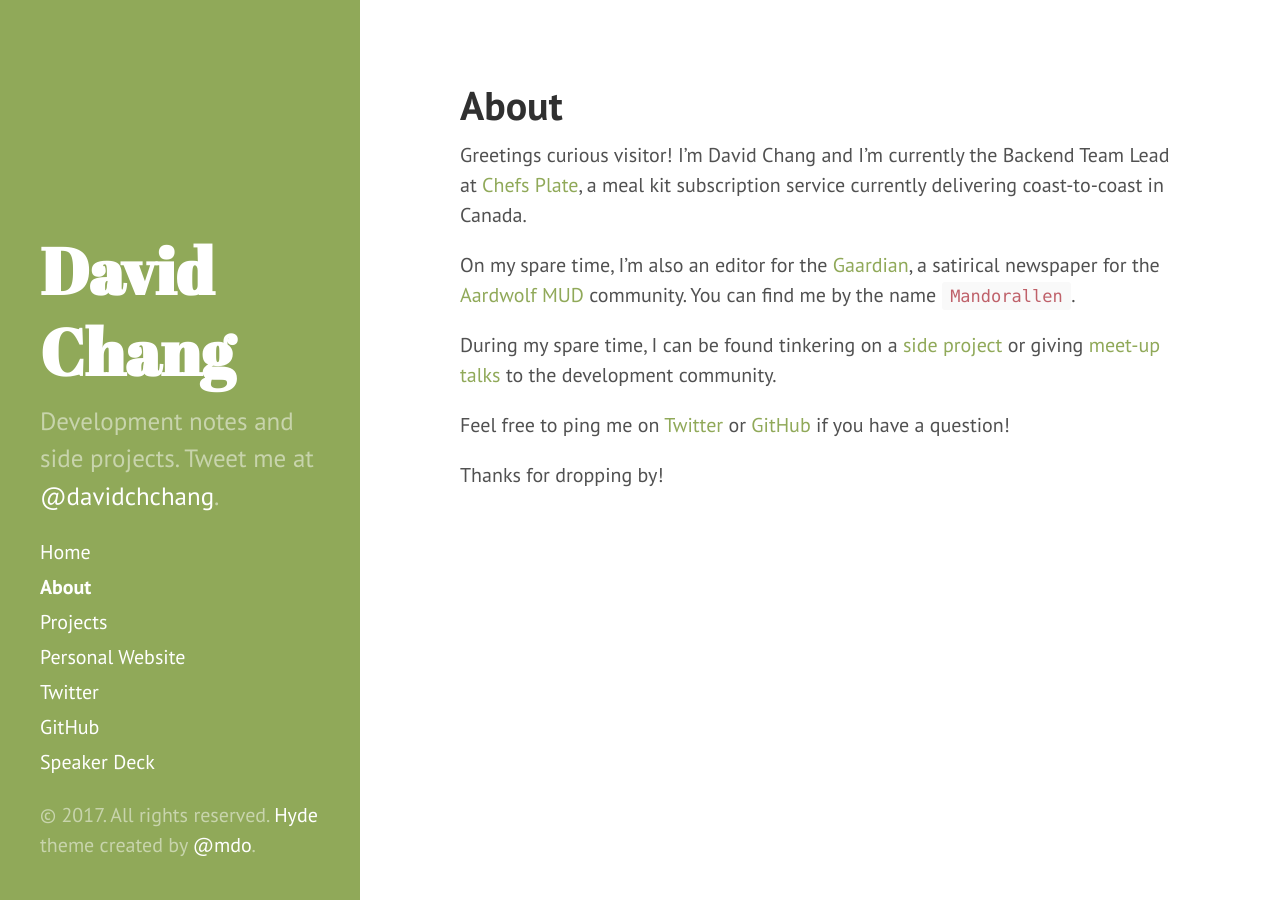
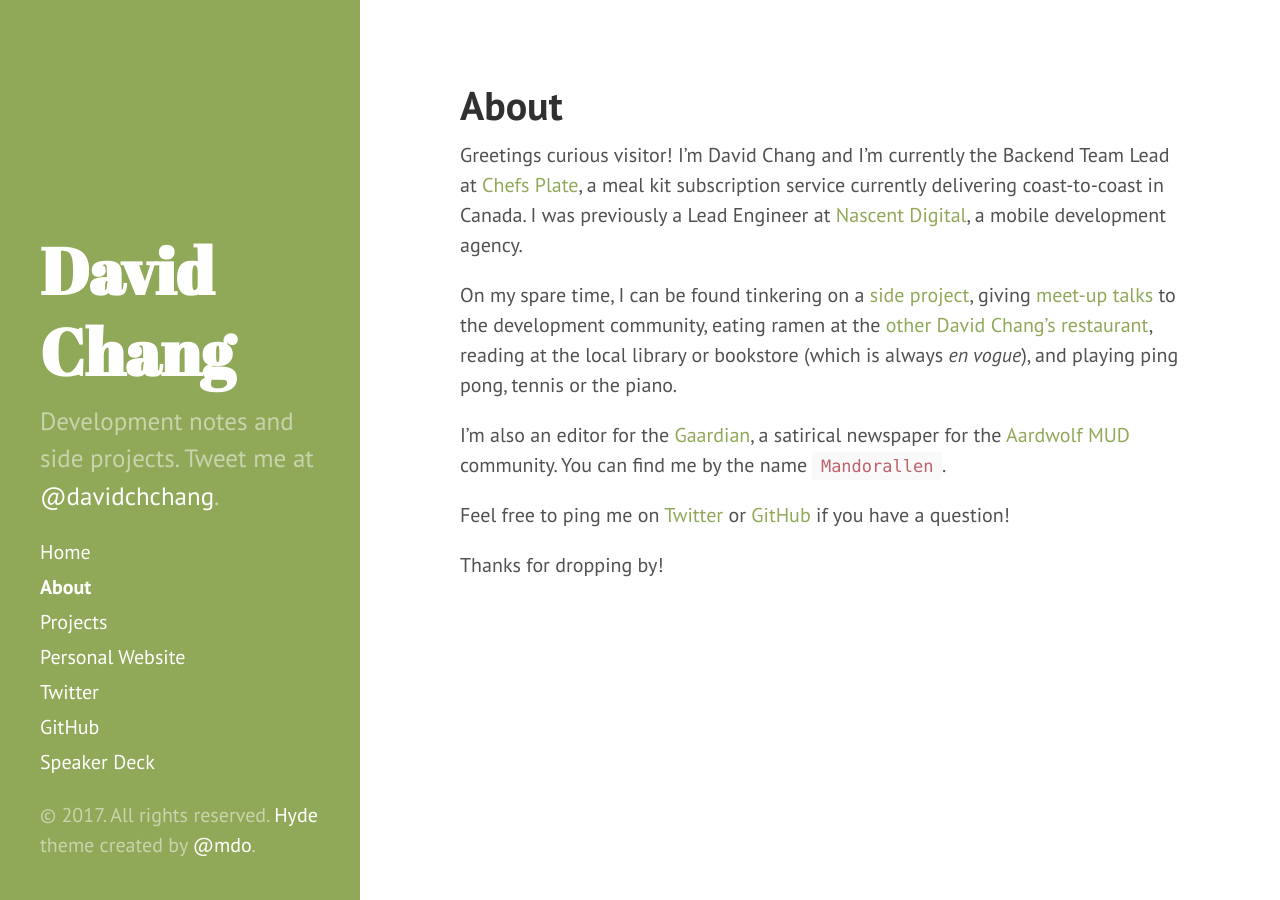
Before and after one commit to davidchchang/davidchchang.github.io, a Jekyll site: the page built from about.md, in a window 1280 px wide. Built offline with Jekyll 4.4.1, drawn with Linux system fonts in a browser that asks for light colours.

Commit message:
Update about page

```diff
--- a/about.md
+++ b/about.md
@@ -3,11 +3,11 @@ layout: page
 title: About
 ---
 
-Greetings curious visitor! I'm David Chang and I'm currently the Backend Team Lead at <a href="https://chefsplate.com" target="_blank">Chefs Plate</a>, a meal kit subscription service currently delivering coast-to-coast in Canada.
+Greetings curious visitor! I'm David Chang and I'm currently the Backend Team Lead at <a href="https://chefsplate.com" target="_blank">Chefs Plate</a>, a meal kit subscription service currently delivering coast-to-coast in Canada. I was previously a Lead Engineer at [Nascent Digital](http://nascentdigital.com/), a mobile development agency.
 
-On my spare time, I'm also an editor for the [Gaardian](http://www.gaardian.com), a satirical newspaper for the [Aardwolf MUD](http://www.aardwolf.com) community. You can find me by the name `Mandorallen`.
+On my spare time, I can be found tinkering on a [side project](/projects), giving [meet-up talks](https://speakerdeck.com/davidchchang) to the development community, eating ramen at the [other David Chang's restaurant](https://momofuku.com/), reading at the local library or bookstore (which is always _en vogue_), and playing ping pong, tennis or the piano.
 
-During my spare time, I can be found tinkering on a [side project](/projects) or giving [meet-up talks](https://speakerdeck.com/davidchchang) to the development community.
+I'm also an editor for the [Gaardian](http://www.gaardian.com), a satirical newspaper for the [Aardwolf MUD](http://www.aardwolf.com) community. You can find me by the name `Mandorallen`.
 
 Feel free to ping me on [Twitter](https://twitter.com/davidchchang) or [GitHub](https://github.com/davidchchang) if you have a question!
 
```
